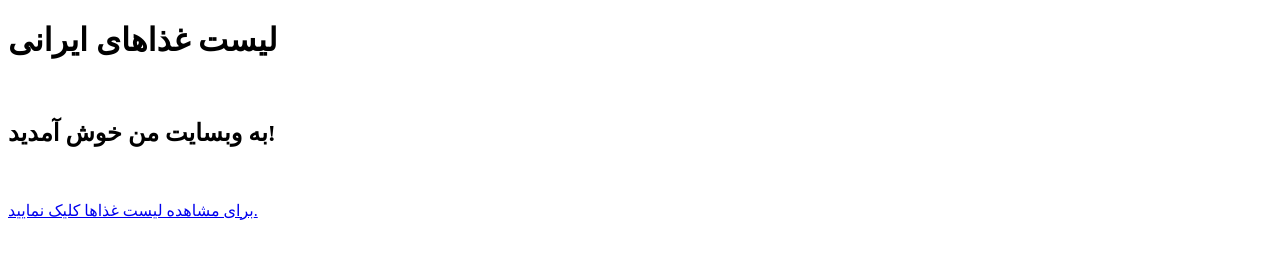
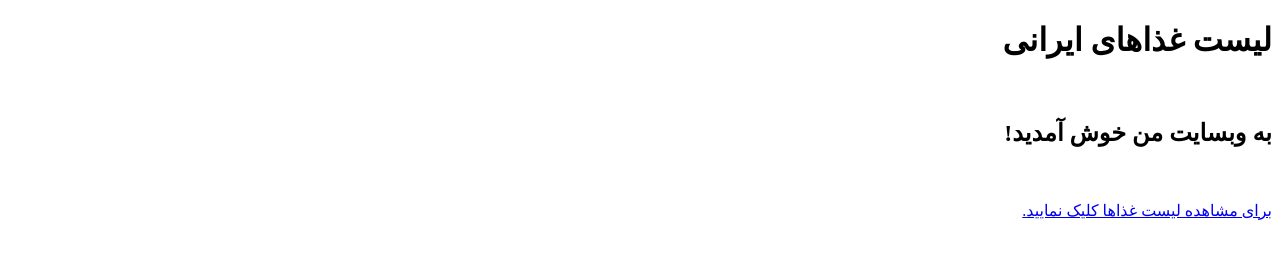
Before and after one commit to sabavm/web, a plain HTML site: page index.html in a window 1280 px wide. Drawn offline with Linux system fonts and the light colour scheme.

Commit message:
Update index.html

```diff
--- a/index.html
+++ b/index.html
@@ -1,7 +1,10 @@
 <!DOCTYPE html>
 <html>
+<head>
 <meta charset="UTF-8">
-<body>
+</head>
+<body  dir="rtl">
+
 
 <h1>لیست غذاهای ایرانی</h1>
 <br>
```
